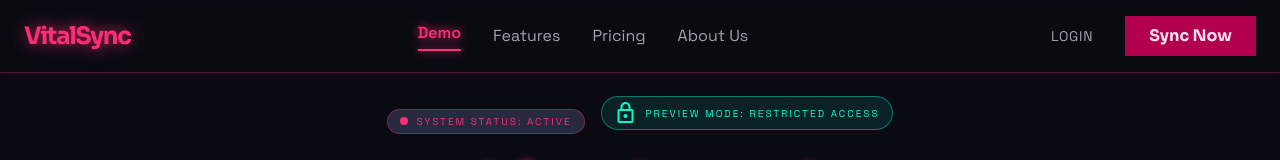
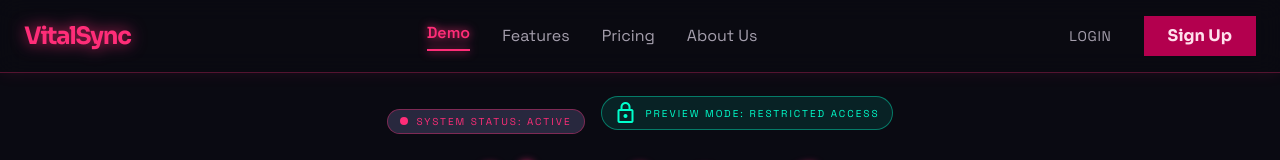
Before and after one commit to Garvcode20/VitalSync, a React (Vite) app: page /demo in a window 1280 px wide. Shown: the top 160 px of the page. Built offline with nearby package versions, Linux system fonts and the light colour scheme; no server answers.

Commit message:
fix: correct Demo page nav links

```diff
--- a/src/pages/Demo.jsx
+++ b/src/pages/Demo.jsx
@@ -54,11 +54,11 @@ export default function Demo() {
             <Link className="text-primary font-bold drop-shadow-[0_0_5px_currentColor] border-b-2 border-primary pb-1 font-label" to="/demo">Demo</Link>
             <Link className="text-on-surface/70 hover:text-secondary transition-colors duration-300 font-label" to="/#features">Features</Link>
             <Link className="text-on-surface/70 hover:text-secondary transition-colors duration-300 font-label" to="/pricing">Pricing</Link>
-            <Link className="text-on-surface/70 hover:text-secondary transition-colors duration-300 font-label" to="#">About Us</Link>
+            <Link className="text-on-surface/70 hover:text-secondary transition-colors duration-300 font-label" to="/about">About Us</Link>
           </div>
           <div className="flex items-center gap-4">
-            <button className="px-4 py-2 text-on-surface/70 hover:text-primary transition-all duration-300 font-label text-sm uppercase tracking-wider">Login</button>
-            <Link to="/pricing" className="bg-primary-container text-on-primary-container px-6 py-2 font-bold font-headline transition-all duration-300 ease-out active:scale-95 hover:drop-shadow-[0_0_12px_rgba(255,45,120,0.6)] inline-block">Sync Now</Link>
+            <Link className="px-4 py-2 text-on-surface/70 hover:text-primary transition-all duration-300 font-label text-sm uppercase tracking-wider" to="/login">Login</Link>
+            <Link to="/register" className="bg-primary-container text-on-primary-container px-6 py-2 font-bold font-headline transition-all duration-300 ease-out active:scale-95 hover:drop-shadow-[0_0_12px_rgba(255,45,120,0.6)] inline-block">Sign Up</Link>
           </div>
         </div>
       </nav>
```
